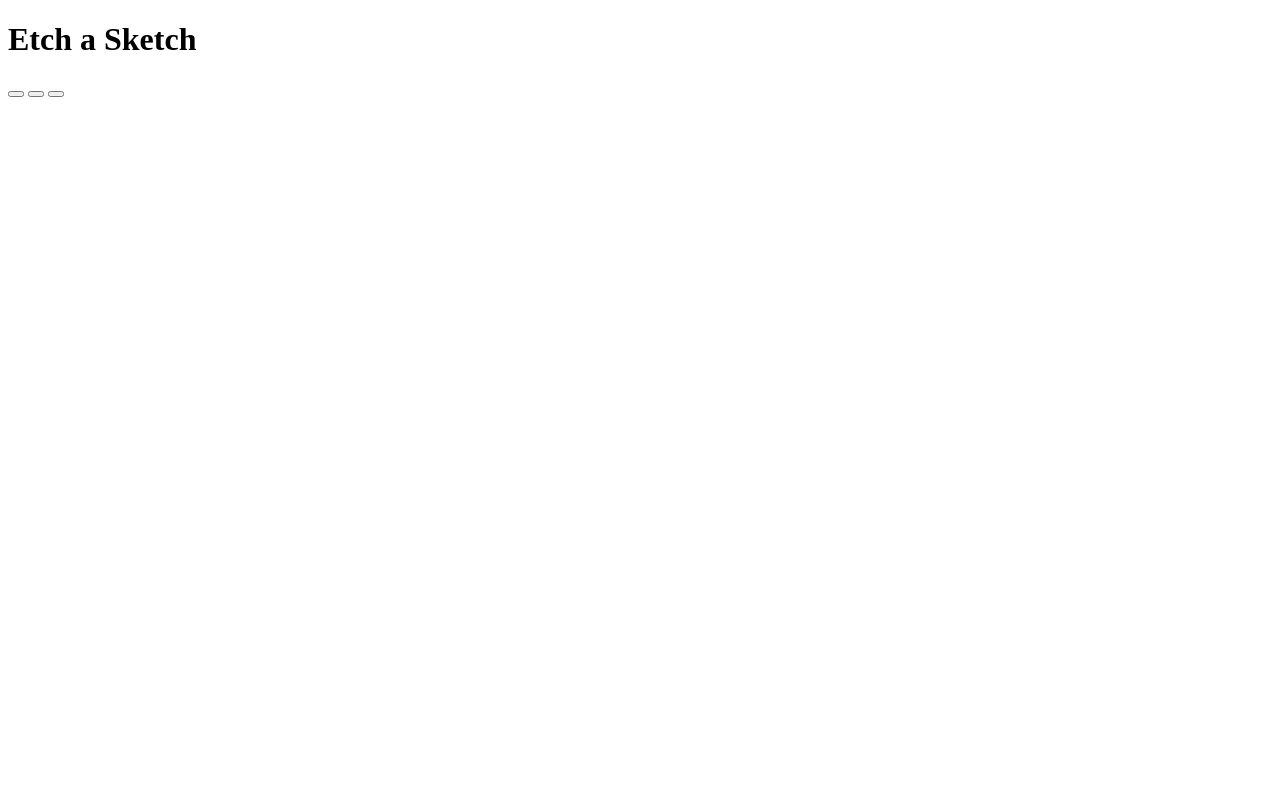
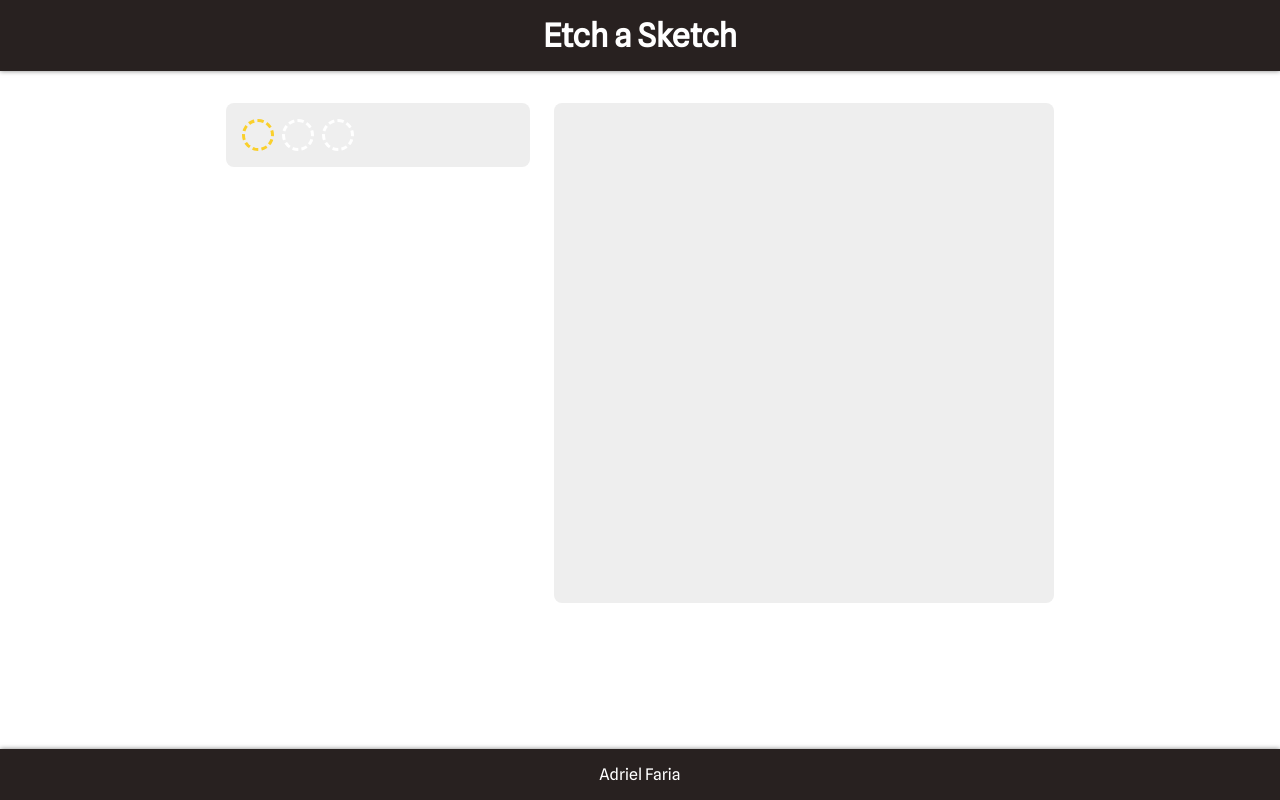
Before and after one commit to br-adriel/etch-a-sketch, a plain HTML site: page index.html in a window 1280 px wide. Drawn offline with Linux system fonts and the light colour scheme.

Commit message:
Adiciona CSS base

```diff
--- a/index.html
+++ b/index.html
@@ -13,6 +13,9 @@
       href="https://fonts.googleapis.com/css2?family=Spline+Sans&display=swap"
       rel="stylesheet"
     />
+
+    <!-- CSS -->
+    <link rel="stylesheet" href="style.css" />
   </head>
   <body>
     <header>
@@ -27,7 +30,7 @@
       <section class="display" id="display"></section>
     </main>
     <footer>
-      <p></p>
+      <p>Adriel Faria</p>
     </footer>
   </body>
 </html>
--- /dev/null
+++ b/style.css
@@ -0,0 +1,66 @@
+* {
+  font-family: "Spline Sans", sans-serif;
+  box-sizing: border-box;
+  padding: 0;
+  margin: 0;
+  border: none;
+}
+
+body {
+  display: flex;
+  flex-direction: column;
+  min-height: 100vh;
+  background: #fff;
+}
+
+header,
+footer {
+  width: 100%;
+  text-align: center;
+  padding: 1rem;
+  flex-grow: 0;
+  background: #282120;
+  color: #fff;
+  box-shadow: 0 0 0.3rem rgba(0, 0, 0, 0.5);
+}
+
+main {
+  width: 100%;
+  flex-grow: 1;
+  display: flex;
+  justify-content: center;
+  gap: 1.5rem;
+  align-items: flex-start;
+  padding: 2rem;
+}
+
+.pinceis {
+  width: 25%;
+  display: flex;
+  justify-content: flex-start;
+  align-items: center;
+  gap: 0.5rem;
+  background: #eee;
+  padding: 1rem;
+  border-radius: 0.5rem;
+  flex-wrap: wrap;
+}
+
+.pinceis .pincel {
+  width: 2rem;
+  height: 2rem;
+  border-radius: 50%;
+  border: 3px dashed #fff;
+}
+
+.pincel.selecionado {
+  border: 3px dashed #fad02c;
+}
+
+.display {
+  width: 500px;
+  height: 500px;
+  background: #eee;
+  border-radius: 0.5rem;
+  padding: 1rem;
+}
```
